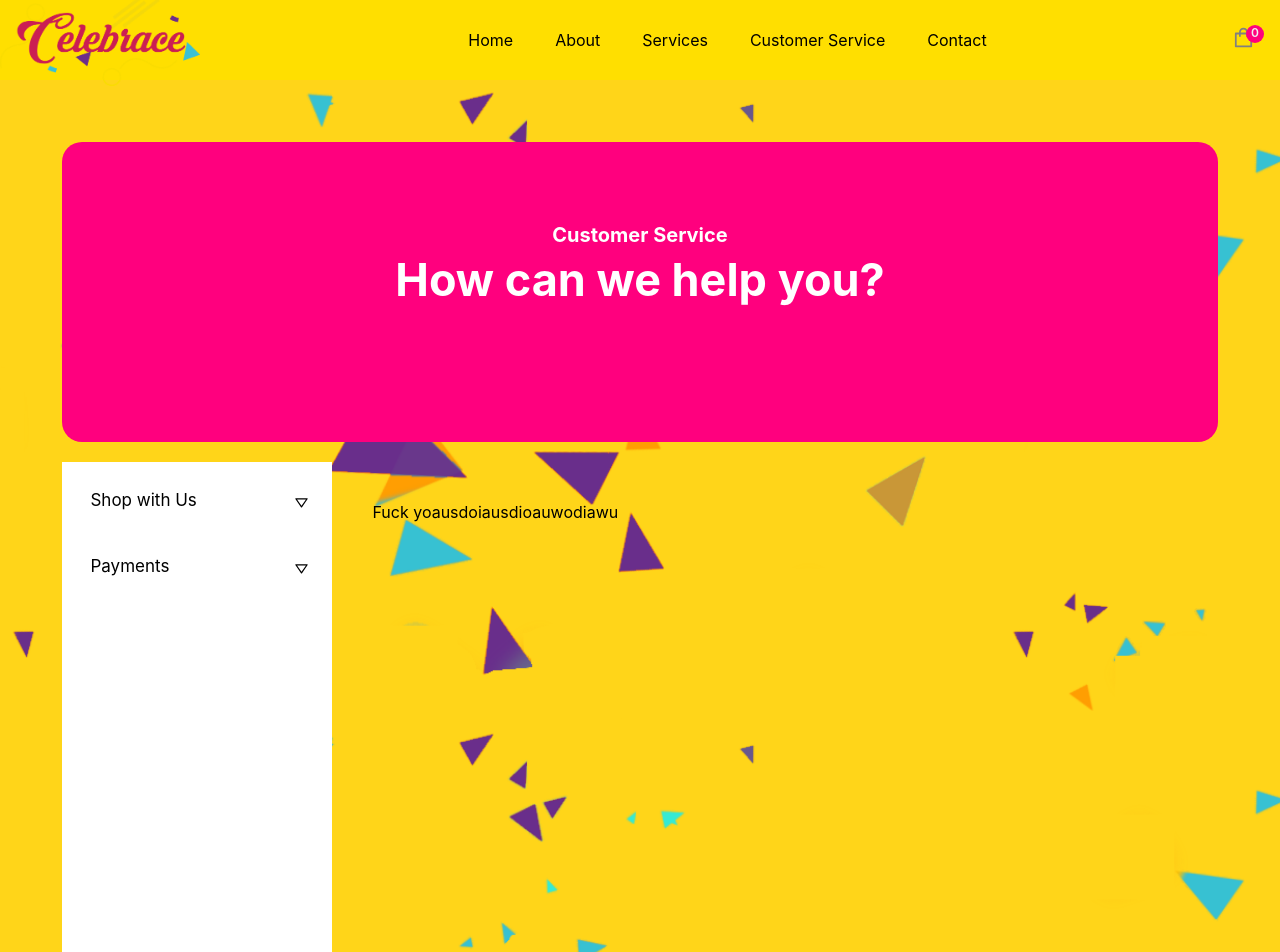
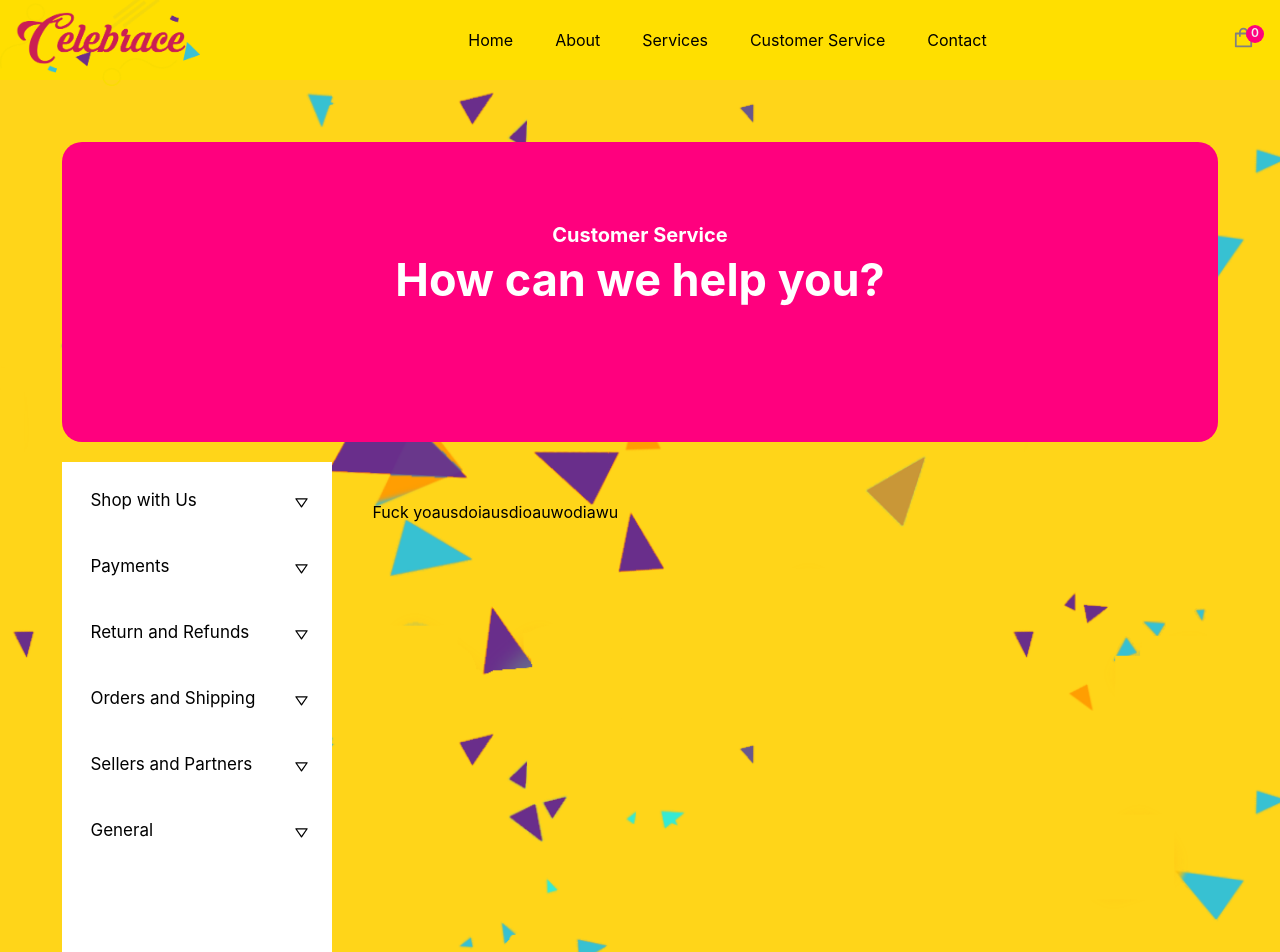
Before and after one commit to GuyWithBag/mobprog-ils, a Next.js app: page /customer-service/questions-and-answers in a window 1280 px wide. Shown: the top 952 px of the page. Built offline with nearby package versions, Linux system fonts and the light colour scheme; a web font is replaced by a local one.

Commit message:
update QuestionAndAnswer.jsx

```diff
--- a/components/QuestionsAndAnswers.jsx
+++ b/components/QuestionsAndAnswers.jsx
@@ -72,6 +72,66 @@ const QuestionsAndAnswers = () => {
                     ]
                 }
                 />
+                <QNACategory
+                  category='Return and Refunds'
+                  subMenuList={
+                    [
+                      {
+                          'answersID':7,
+                          'text': 'test8',
+                      },
+                      {
+                          'answersID':8,
+                          'text': 'test9',
+                      }
+                    ]
+                }
+                />
+                 <QNACategory
+                  category='Orders and Shipping'
+                  subMenuList={
+                    [
+                      {
+                          'answersID':9,
+                          'text': 'test10',
+                      },
+                      {
+                          'answersID':10,
+                          'text': 'test11',
+                      }
+                    ]
+                }
+                />
+                 <QNACategory
+                  category='Sellers and Partners'
+                  subMenuList={
+                    [
+                      {
+                          'answersID':11,
+                          'text': 'test12',
+                      },
+                      {
+                          'answersID':12,
+                          'text': 'test13',
+                      }
+                    ]
+                }
+                />
+                 <QNACategory
+                  category='General'
+                  subMenuList={
+                    [
+                      {
+                          'answersID':13,
+                          'text': 'test14',
+                      },
+                      {
+                          'answersID':15,
+                          'text': 'test16',
+                      }
+                    ]
+                }
+                />
             </div>
             </div>
             <div className='qna-all-answers'>
```
